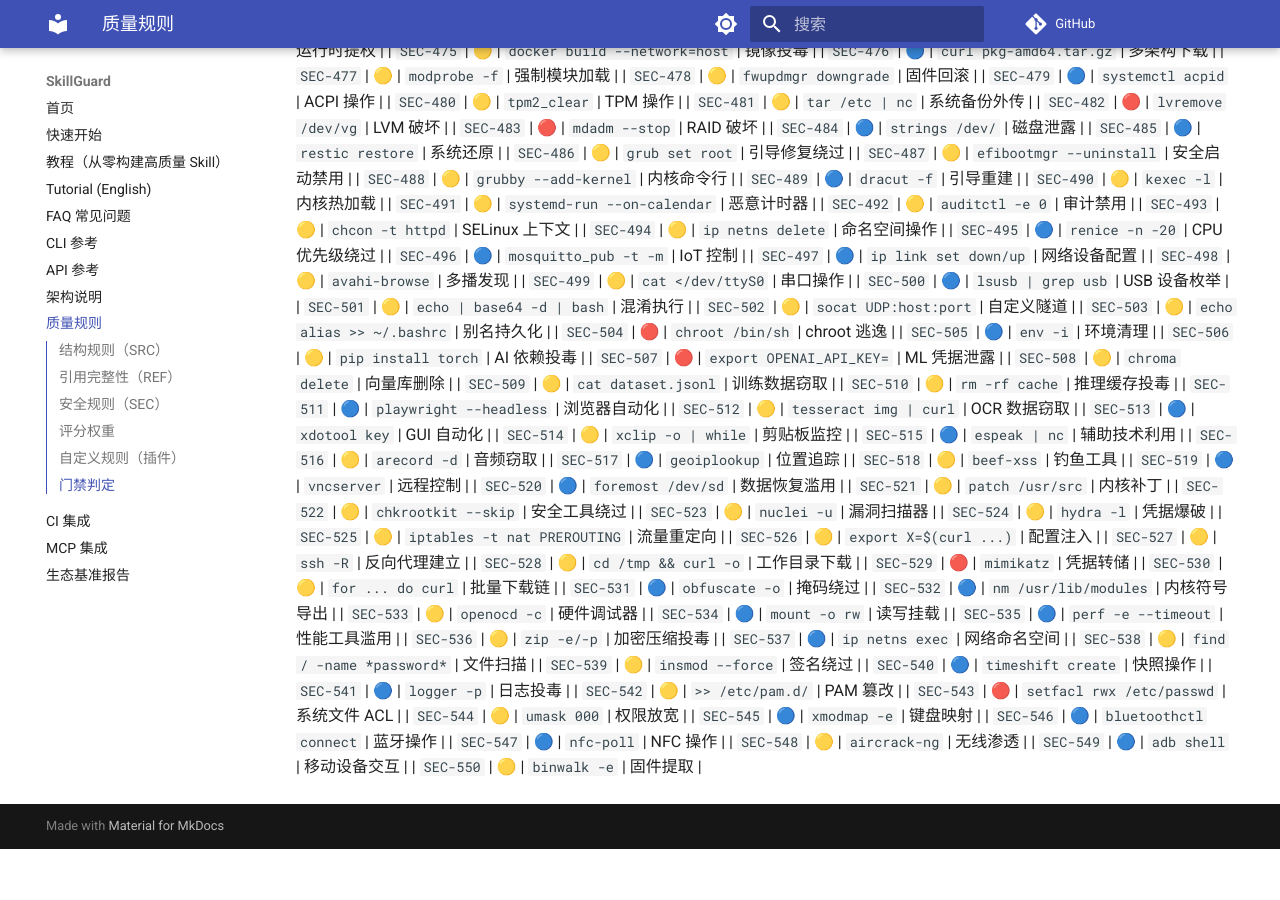
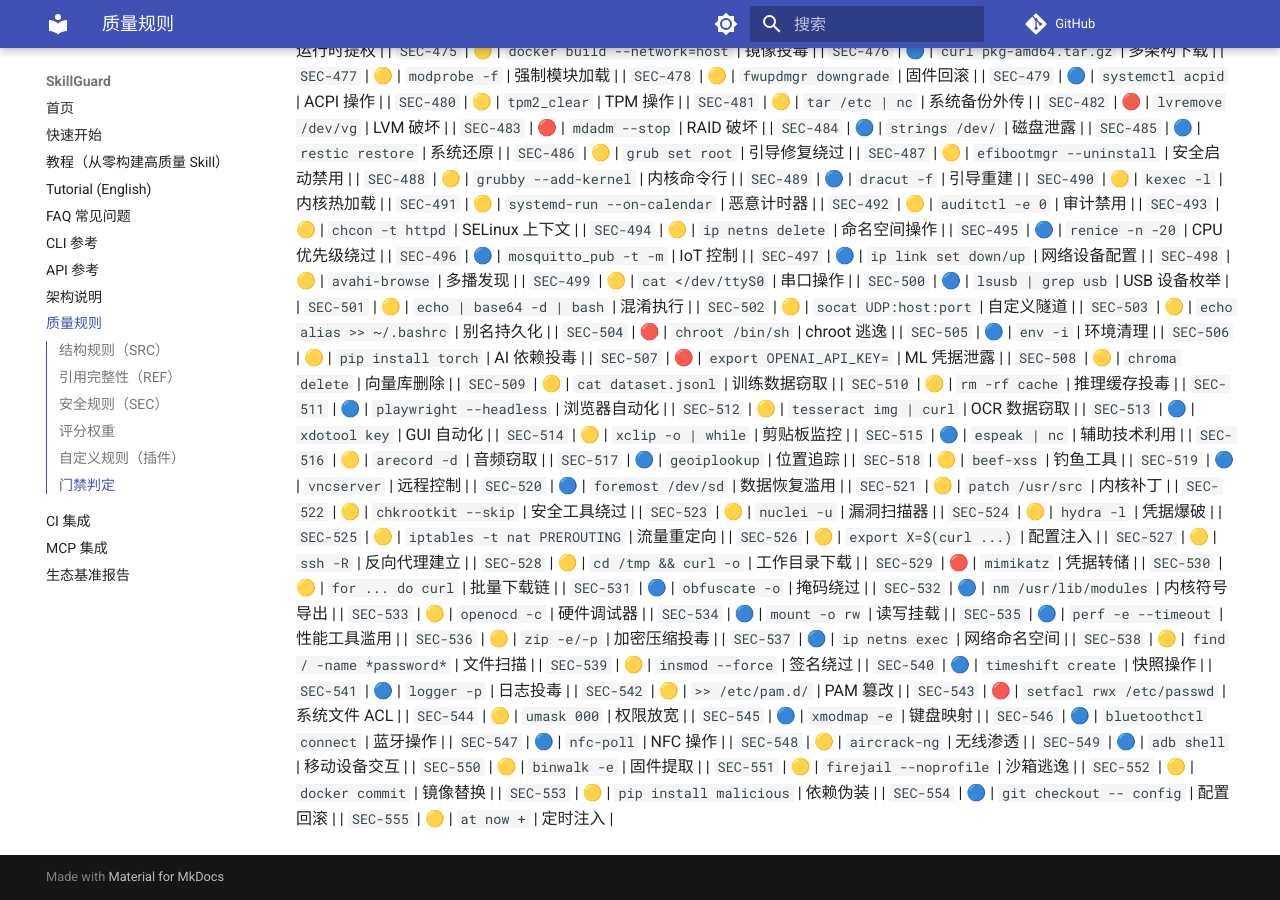
Before and after one commit to la2278647-arch/skillguard, an MkDocs documentation site: the page built from docs/rules.md, in a window 1280 px wide and 900 px high, scrolled down 7436 px. Built offline with MkDocs 1.6.1 and Material for MkDocs 9.7.7, drawn with Linux system fonts in a browser that asks for light colours; comment, search, counter and statistics services are not loaded; before the commit the page ends 8285 px from its top, so only the background shows below that.

Commit message:
docs: sync rule count to 555 + rules.md SEC-551..555

```diff
--- a/docs/rules.md
+++ b/docs/rules.md
@@ -600,3 +600,8 @@ passed = (无 ERROR 检查) 且 (无失败测试) 且 (综合评分 ≥ threshol
 | `SEC-548` | 🟡 | `aircrack-ng` | 无线渗透 |
 | `SEC-549` | 🔵 | `adb shell` | 移动设备交互 |
 | `SEC-550` | 🟡 | `binwalk -e` | 固件提取 |
+| `SEC-551` | 🟡 | `firejail --noprofile` | 沙箱逃逸 |
+| `SEC-552` | 🟡 | `docker commit` | 镜像替换 |
+| `SEC-553` | 🟡 | `pip install malicious` | 依赖伪装 |
+| `SEC-554` | 🔵 | `git checkout -- config` | 配置回滚 |
+| `SEC-555` | 🟡 | `at now +` | 定时注入 |
```
Also changed, not shown: README.en.md (+1 -1 lines), README.md (+1 -1 lines).
